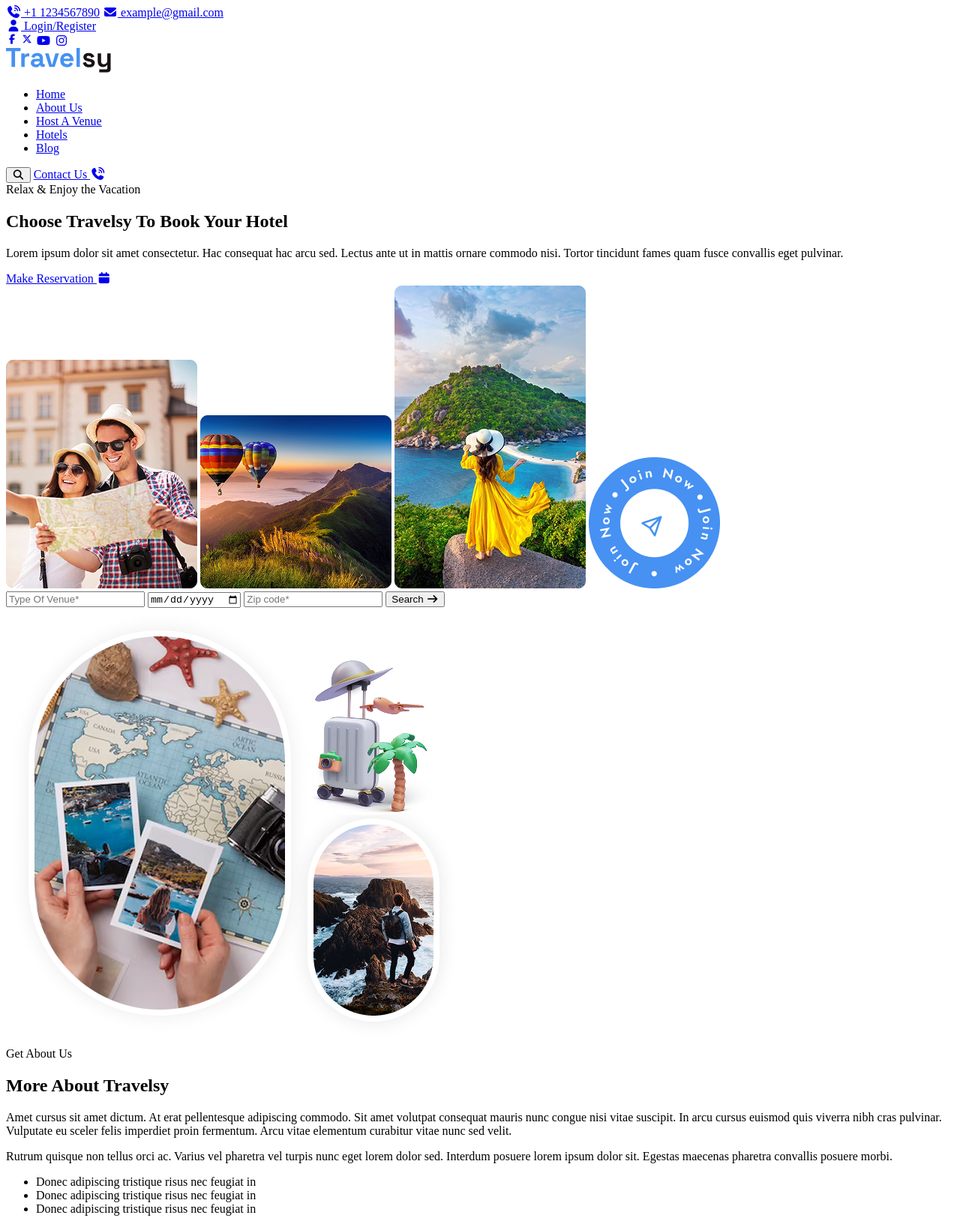
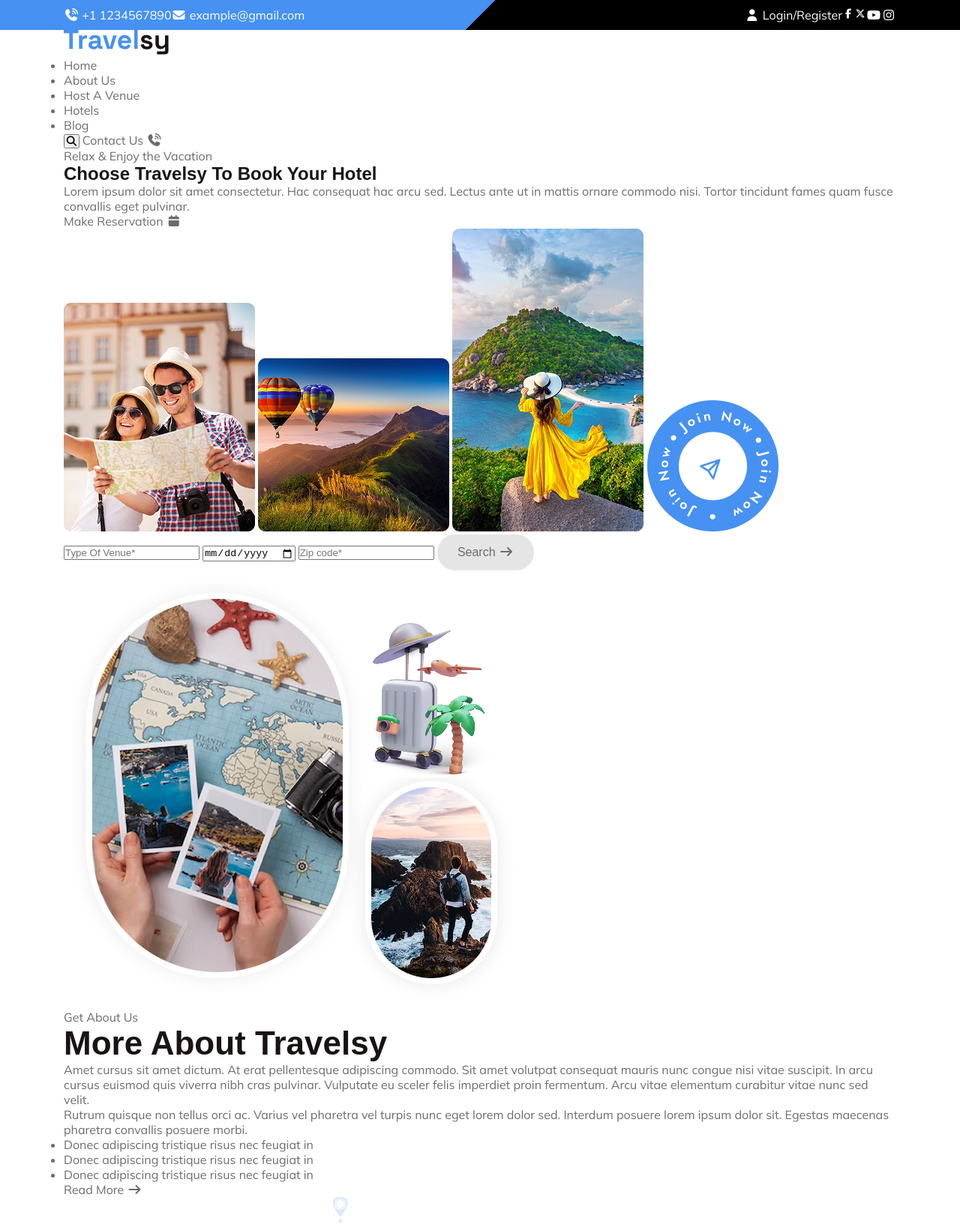
Before and after one commit to indixpertanand/Frontend-Development-July-2025-Batch, a plain HTML site: page projects/Travelsy/index.html in a window 1280 px wide. Shown: the top 1633 px of the page at 75% size. Drawn offline with Linux system fonts and the light colour scheme; a web font is replaced by a local one.

Commit message:
Updating CSS Setup for Travelsy

```diff
--- a/CSS/Day-16/assets/css/style.css
+++ b/CSS/Day-16/assets/css/style.css
@@ -54,8 +54,8 @@
     aspect-ratio: 1/1;
     mask:
         radial-gradient(circle at center, #000 50%, transparent 50%) center/50px 50px,
-        linear-gradient(45deg, transparent 40%, black 40% 60%, transparent 60%)center/50px 50px,
-        linear-gradient(-45deg, transparent 40%, black 40% 60%, transparent 60%)center/50px 50px;
+        linear-gradient(45deg, transparent 45%, black 45% 55%, transparent 55%)center/50px 50px,
+        linear-gradient(-45deg, transparent 45%, black 45% 55%, transparent 55%)center/50px 50px;
 
     mask-composite: exclude;
 }
--- /dev/null
+++ b/projects/Travelsy/assets/css/style.css
@@ -0,0 +1,201 @@
+*{
+    box-sizing: border-box;
+    margin: 0;
+    padding: 0;
+    transition: .4s all;
+}
+
+:root{
+    --primary-color: #4691F2;
+    --black: #000;
+    --white: #fff;
+    --dark: #1A1313;
+    --dark-gray: #6C6C6C;
+    --gray: #808080;
+    --body-color: #6C6C6C;
+    --card-title-color: #1E1E1E;
+    --body-bg: #fff;
+
+    /* font families */
+    --default-font: "Mulish", sans-serif;
+    --heading-font: "Faustina", sans-serif;
+    --fancy-font: "Great Vibes", cursive;
+
+    --line-height: 1.625;
+    --heading-line-height: 1.125;
+
+    /* Spacing */
+    --section-padding: 6.25rem;
+
+    /* Container */
+    --container-width: 1110px;
+
+    /* Button */
+    --btn-padding-x: 1.625rem;
+    --btn-padding-y: .875rem;
+    --btn-border-radius: 1.875rem;
+
+    /* navbar */
+    --nav-link-color: #6C6C6C;
+    --nav-link-hover-color: var(--primary-color);
+    --nav-link-font-size: 1.125rem;
+}
+
+body{
+    font-family: var(--default-font, sans-serif);
+    color: var(--body-color, #2f3039);
+    background: var(--body-bg, #fff);
+}
+
+html, body{
+    scroll-behavior: smooth;
+}
+
+/* Display */
+.d-flex{
+    display: flex;
+}
+.flex-center{
+    display: flex;
+    justify-content: center;
+    align-items: center;
+}
+.justify-center{
+    justify-content: center;
+}
+.align-center{
+    align-items: center;
+}
+.justify-between{
+    justify-content: space-between;
+}
+
+.d-grid{
+    display: grid;
+}
+.grid-center{
+    place-content: center;
+}
+
+
+/* Typography */
+h1, .h1{
+    font-size: 3.625;
+    line-height: var(--heading-line-height);
+    color: var(--dark);
+    font-family: var(--heading-font);
+}
+h2, .h2{
+    font-size: 2.75rem;
+    line-height: var(--heading-line-height);
+    color: var(--dark);
+    font-family: var(--heading-font);
+}
+h3, .h3{
+    font-size: 2.25rem;
+    line-height: var(--heading-line-height);
+    color: var(--dark);
+    font-family: var(--heading-font);
+}
+
+h4, .h4{
+    font-size: 1.375rem;
+    line-height: 1.4;
+    color: var(--dark);
+    font-family: var(--heading-font);
+}
+
+p{
+    font-size: 1rem;
+}
+
+
+a{
+    color: inherit;
+    text-decoration: none;
+}
+
+/* Images */
+img{
+    max-width: 100%;
+    height: auto;
+}
+.object-fit-cover{
+    object-fit: cover;
+}
+.object-fit-contain{
+    object-fit: contain;
+}
+
+
+/* Sizes */
+.w-100{
+    width: 100%;
+}
+.h-100{
+    height: 100%;
+}
+.vh-100{
+    height: 100vh
+}
+
+
+/* Buttons */
+.btn{
+    --font-size: 1rem;
+    --border-radius: var(--btn-border-radius, .25rem);
+    --btn-color: var(--body-color, #333339);
+    --btn-bg: #e5e5e5;
+    --border-width: 1px;
+    --border-style: solid;
+    --border-color: transparent;
+    padding: var(--btn-padding-y, .25rem) var(--btn-padding-x, .75rem);
+    font-size: var(--font-size);
+    color: var(--btn-color);
+    background-color: var(--btn-bg);
+    border: var(--border-width) var(--border-style) var(--border-color);
+    border-radius: var(--border-radius);
+}
+.btn:hover{
+    --btn-bg: #c2c1c1;
+}
+.btn:focus{
+    --border-color: var(--black);
+}
+.btn-primary{
+    --btn-color: var(--white, #333339);
+    --btn-bg: var(--primary-color);
+    --border-color: var(--primary-color);
+}
+.btn-primary:hover, .btn-primary:focus{
+    --btn-color: var(--white, #333339);
+    --btn-bg: var(--primary-color);
+    --border-color: var(--primary-color);
+}
+.btn-white{
+    --btn-color: var(--primary, #333339);
+    --btn-bg: var(--white);
+    --border-color: var(--white);
+}
+.btn-white:hover, .btn-white:focus{
+    --btn-color: var(--white, #333339);
+    --btn-bg: var(--primary-color);
+    --border-color: var(--primary-color);
+}
+
+
+/* Container */
+.container{
+    max-width: var(--container-width);
+    margin-inline: auto;
+}
+
+
+
+/*================== Header Section ============================*/
+/*------------ Header top ------------------*/
+.top-header_top{
+    background-image: linear-gradient(-45deg, var(--black)50%, var(--primary-color) 50%);
+    color: var(--white);
+    padding-block: .625rem;
+}
--- a/projects/Travelsy/index.html
+++ b/projects/Travelsy/index.html
@@ -14,18 +14,22 @@
     <meta property="og:image" content="" />
     <meta property="og:site_name" content="Travelsy" />
     <link rel="stylesheet" href="https://cdnjs.cloudflare.com/ajax/libs/font-awesome/7.0.1/css/all.min.css" integrity="sha512-2SwdPD6INVrV/lHTZbO2nodKhrnDdJK9/kg2XD1r9uGqPo1cUbujc+IYdlYdEErWNu69gVcYgdxlmVmzTWnetw==" crossorigin="anonymous" referrerpolicy="no-referrer" />
+    <link rel="preconnect" href="https://fonts.googleapis.com">
+    <link rel="preconnect" href="https://fonts.gstatic.com" crossorigin>
+    <link href="https://fonts.googleapis.com/css2?family=Faustina:ital,wght@0,300..800;1,300..800&family=Great+Vibes&family=Mulish:ital,wght@0,200..1000;1,200..1000&display=swap" rel="stylesheet">
+    <link rel="stylesheet" href="./assets/css/style.css">
 </head>
 <body>
     <header class="top-header">
         <div class="top-header_top">
-            <div class="container">
-                <div class="header_top_left">
+            <div class="container d-flex justify-between align-center">
+                <div class="header_top_left d-flex align-center">
                     <a href="tel: 1 1234567890" aria-label="call us"><i class="fa-solid fa-phone-volume"></i> +1 1234567890</a>
                     <a href="mailto: example@gmail.com" aria-label="write us an email"><i class="fa-solid fa-envelope"></i> example@gmail.com</a>
                 </div>
-                <div class="header_top_right">
+                <div class="header_top_right d-flex align-center">
                     <a href="#"><i class="fa-solid fa-user"></i> Login/Register</a>
-                    <div class="social_links top-header_social">
+                    <div class="social_links top-header_social d-flex align-center">
                         <a target="_blank" rel="nofollow" href="#" aria-label="visit our facebook page"><svg width="16" height="16" xmlns="http://www.w3.org/2000/svg" viewBox="0 0 640 640"><path d="M240 363.3L240 576L356 576L356 363.3L442.5 363.3L460.5 265.5L356 265.5L356 230.9C356 179.2 376.3 159.4 428.7 159.4C445 159.4 458.1 159.8 465.7 160.6L465.7 71.9C451.4 68 416.4 64 396.2 64C289.3 64 240 114.5 240 223.4L240 265.5L174 265.5L174 363.3L240 363.3z" fill="currentColor" /></svg></a>
                         <a target="_blank" rel="nofollow" href="#" aria-label="visit our Twitter page"><svg width="16" height="16" xmlns="http://www.w3.org/2000/svg" viewBox="0 0 640 640"><path d="M453.2 112L523.8 112L369.6 288.2L551 528L409 528L297.7 382.6L170.5 528L99.8 528L264.7 339.5L90.8 112L236.4 112L336.9 244.9L453.2 112zM428.4 485.8L467.5 485.8L215.1 152L173.1 152L428.4 485.8z" fill="currentColor" /></svg></a>
                         <a target="_blank" rel="nofollow" href="#" aria-label="visit our Youtube Channel"><i class="fa-brands fa-youtube"></i></a>
@@ -78,11 +82,11 @@
                     <input type="text" name="venuetype" placeholder="Type Of Venue*" required>
                     <input type="date" name="eventdate" placeholder="Pick a date*" required>
                     <input type="text" pattern="/d{6}" name="zipcode" title="Please enter 6 digit area Pincode" placeholder="Zip code*" required>
-                    <button type="submit">Search <i class="fa-solid fa-arrow-right"></i></button>
+                    <button class="btn" type="submit">Search <i class="fa-solid fa-arrow-right"></i></button>
                 </form>
             </div>
         </section>
-        <section class="about-us">
+        <section class="about-us" >
             <div class="rect rect-left"></div>
             <div class="container">
                 <div class="about_left">
```
